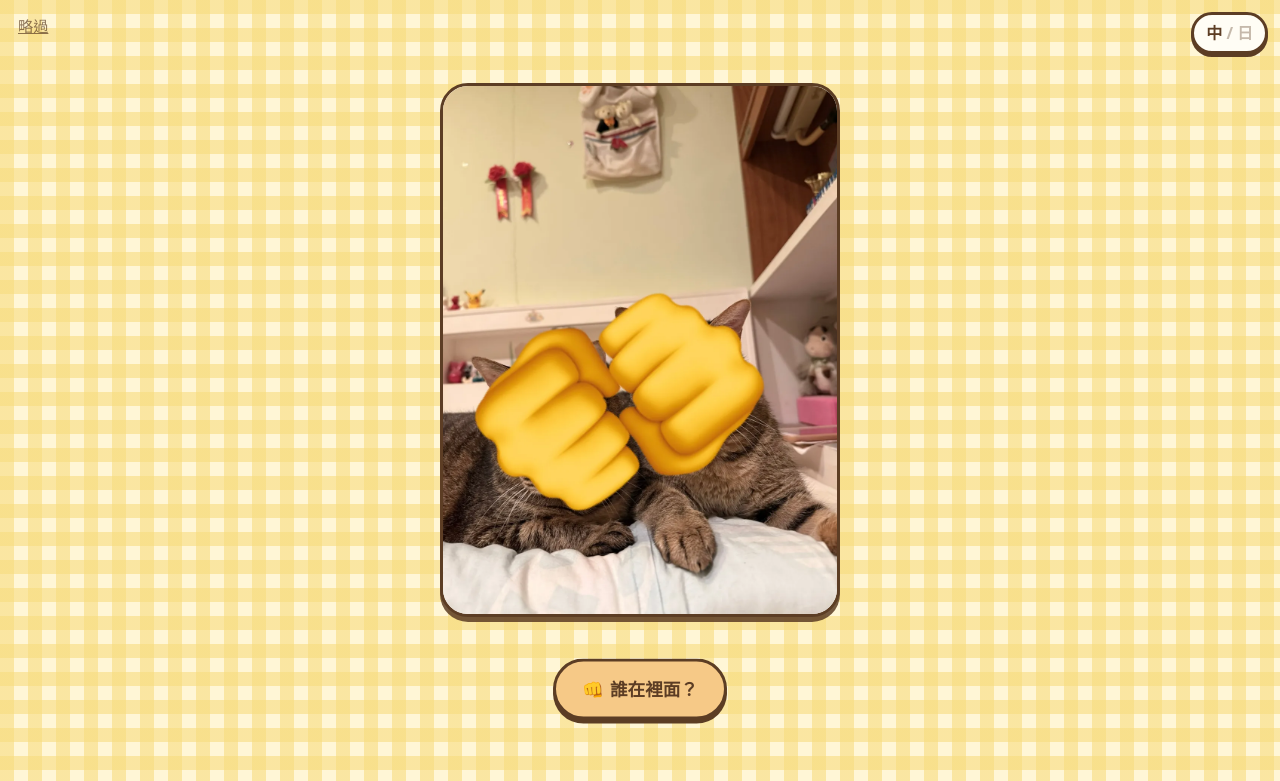
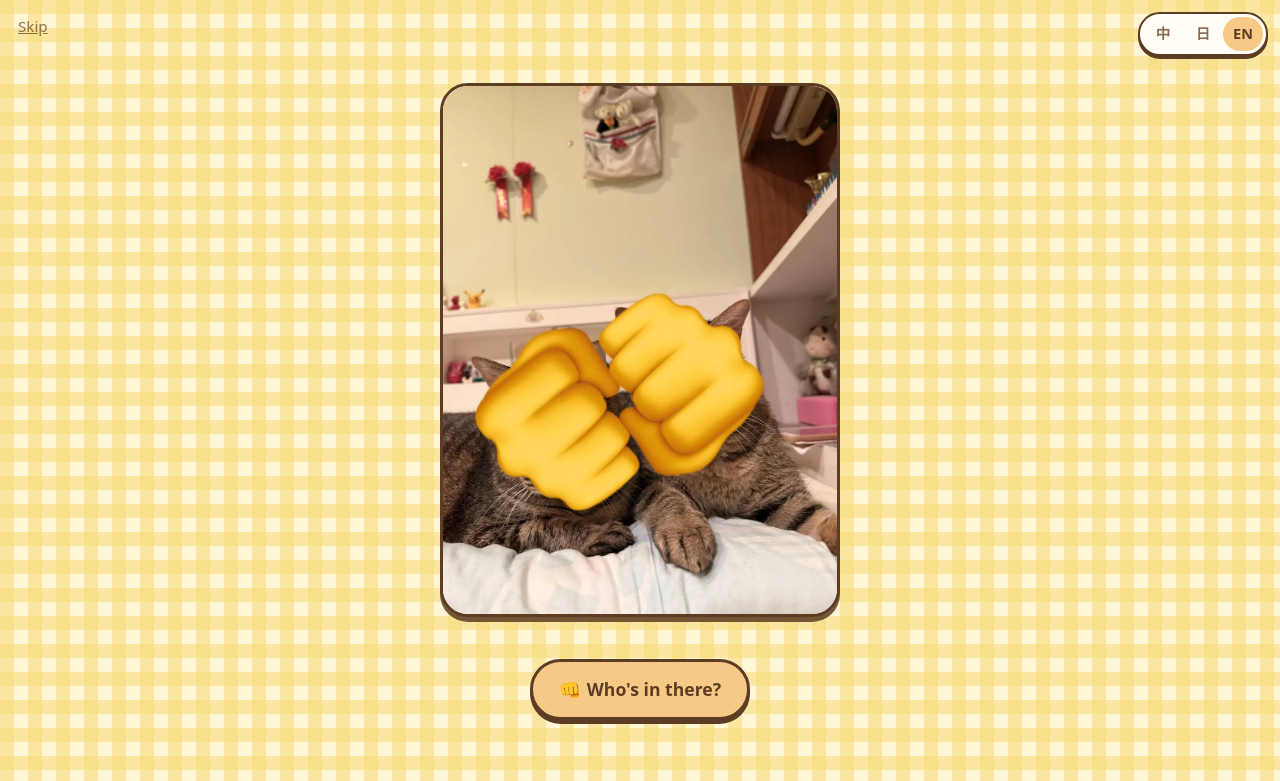
Before and after one commit to wuuyf/pudding-strawberry, a plain HTML site: page index.html in a window 1280 px wide. Shown: the top 781 px of the page. Drawn offline with Linux system fonts and the light colour scheme; a web font is replaced by a local one.

Commit message:
新增語言切換功能，支援英文，並改善相關樣式

```diff
--- a/index.html
+++ b/index.html
@@ -26,9 +26,11 @@
   <div class="bg-veil" aria-hidden="true"></div>
 
   <!-- 語言切換 -->
-  <button class="lang-toggle" id="langToggle" aria-label="切換語言 / 言語切替">
-    <span data-lang="zh">中</span><span class="sep">/</span><span data-lang="ja">日</span>
-  </button>
+  <div class="lang" role="group" aria-label="Language / 語言 / 言語">
+    <button type="button" data-lang="zh-Hant">中</button>
+    <button type="button" data-lang="ja">日</button>
+    <button type="button" data-lang="en">EN</button>
+  </div>
 
   <!-- ① 開場驚喜 -->
   <div class="intro" id="intro" role="dialog" aria-modal="true">
--- a/script.js
+++ b/script.js
@@ -14,7 +14,7 @@ const CONFIG = {
 };
 
 /* =========================================================
-   文案（中文 / 日文）
+   文案（中文 / 日文 / 英文）
    ========================================================= */
 const TEXT = {
   "zh-Hant": {
@@ -81,6 +81,38 @@ const TEXT = {
     navKitten: "子猫",
     navGallery: "写真",
   },
+  en: {
+    title: "Pudding & Strawberry",
+    subtitle: "Our two senior cats",
+    skip: "Skip",
+    introQ: "Who's in there?",
+    introHi: "Hi! We're Pudding and Strawberry 👋",
+    introDown: "Scroll down to meet us",
+    profilesTitle: "Meet us",
+    swipeHint: "← Swipe →",
+    puddingName: "Pudding",
+    strawberryName: "Strawberry",
+    age: "Age",
+    weight: "Weight",
+    gender: "I'm a",
+    boy: "Boy",
+    girl: "Girl",
+    ageUnit: (n) => `${n} yrs`,
+    puddingTags: ["Cuddly", "Goofy", "Foodie", "Shy around men"],
+    strawberryTags: ["Sassy", "Cuddly", "Hug demander", "Playful"],
+    puddingText:
+      "Pudding is our big boy, with lighter fur and a round 7.2 kg body. He's goofy, super cuddly and loves his food. His one weakness: he's a little scared of men.",
+    strawberryText:
+      "Strawberry is our petite girl, with darker fur and only 4.5 kg. She's sassy and full of energy, but secretly a total sweetheart who's always asking to be held.",
+    kittenTitle: "As kittens",
+    kittenText: "When they first came home, they were this tiny!",
+    galleryTitle: "Photos & Drawings",
+    illustSoon: "Drawings coming soon ✏️",
+    thanks: "Thanks for stopping by 🐾",
+    replay: "Replay the intro",
+    navKitten: "Kittens",
+    navGallery: "Photos",
+  },
 };
 
 /* =========================================================
@@ -118,16 +150,19 @@ function applyLang(lang) {
   const age = new Date().getFullYear() - CONFIG.birthYear;
   $$("[data-age]").forEach((el) => (el.textContent = t.ageUnit(age)));
   document.title = `${t.title} 🐾`;
+  $$(".lang button").forEach((b) => b.setAttribute("aria-pressed", b.dataset.lang === lang));
   store.set("lang", lang);
 }
 
+// 先用上次選的語言；沒有的話，看手機語言（日文→日、中文→中、其他→英）
+const guessLang = () => {
+  const nav = (navigator.language || "").toLowerCase();
+  return nav.startsWith("ja") ? "ja" : nav.startsWith("zh") ? "zh-Hant" : "en";
+};
 const savedLang = store.get("lang");
-const initialLang = savedLang || (navigator.language.startsWith("ja") ? "ja" : "zh-Hant");
-applyLang(initialLang);
+applyLang(TEXT[savedLang] ? savedLang : guessLang());
 
-$("#langToggle").addEventListener("click", () => {
-  applyLang(document.documentElement.lang === "ja" ? "zh-Hant" : "ja");
-});
+$$(".lang button").forEach((b) => b.addEventListener("click", () => applyLang(b.dataset.lang)));
 
 /* ---------- ① 開場驚喜 ---------- */
 const intro = $("#intro");
--- a/style.css
+++ b/style.css
@@ -26,6 +26,7 @@
 
   --font: "Huninn", "Zen Maru Gothic", "PingFang TC", "Hiragino Maru Gothic ProN", system-ui, sans-serif;
 }
+html[lang="en"] .bottom-nav a { min-width: 64px; }
 html[lang="ja"] { --font: "Zen Maru Gothic", "Huninn", "Hiragino Maru Gothic ProN", system-ui, sans-serif; }
 
 *, *::before, *::after { box-sizing: border-box; }
@@ -90,17 +91,20 @@ button { font: inherit; color: inherit; cursor: pointer; }
 }
 
 /* ---------- 語言切換 ---------- */
-.lang-toggle {
-  position: fixed; top: calc(12px + env(safe-area-inset-top)); right: 12px; z-index: 60;
-  padding: 4px 12px;
-  background: var(--cream-2); border: var(--border); border-radius: 999px;
+.lang {
+  position: fixed; z-index: 60;
+  top: calc(12px + env(safe-area-inset-top)); right: 12px;
+  display: flex; padding: 3px;
+  background: var(--cream-2); border: 2.5px solid var(--brown); border-radius: 999px;
   box-shadow: 0 3px 0 var(--brown);
-  font-weight: 700;
 }
-.lang-toggle span[data-lang] { opacity: .35; transition: opacity .2s; }
-.lang-toggle .sep { opacity: .35; margin: 0 4px; }
-html[lang="zh-Hant"] .lang-toggle [data-lang="zh"],
-html[lang="ja"] .lang-toggle [data-lang="ja"] { opacity: 1; }
+.lang button {
+  min-width: 40px; min-height: 34px; padding: 0 10px;
+  border: 0; border-radius: 999px; background: transparent;
+  font: inherit; font-size: .9rem; font-weight: 700; color: var(--brown-soft); cursor: pointer;
+  -webkit-tap-highlight-color: transparent;
+}
+.lang button[aria-pressed="true"] { background: var(--apricot); color: var(--brown); }
 
 /* =========================================================
    ① 開場
```
